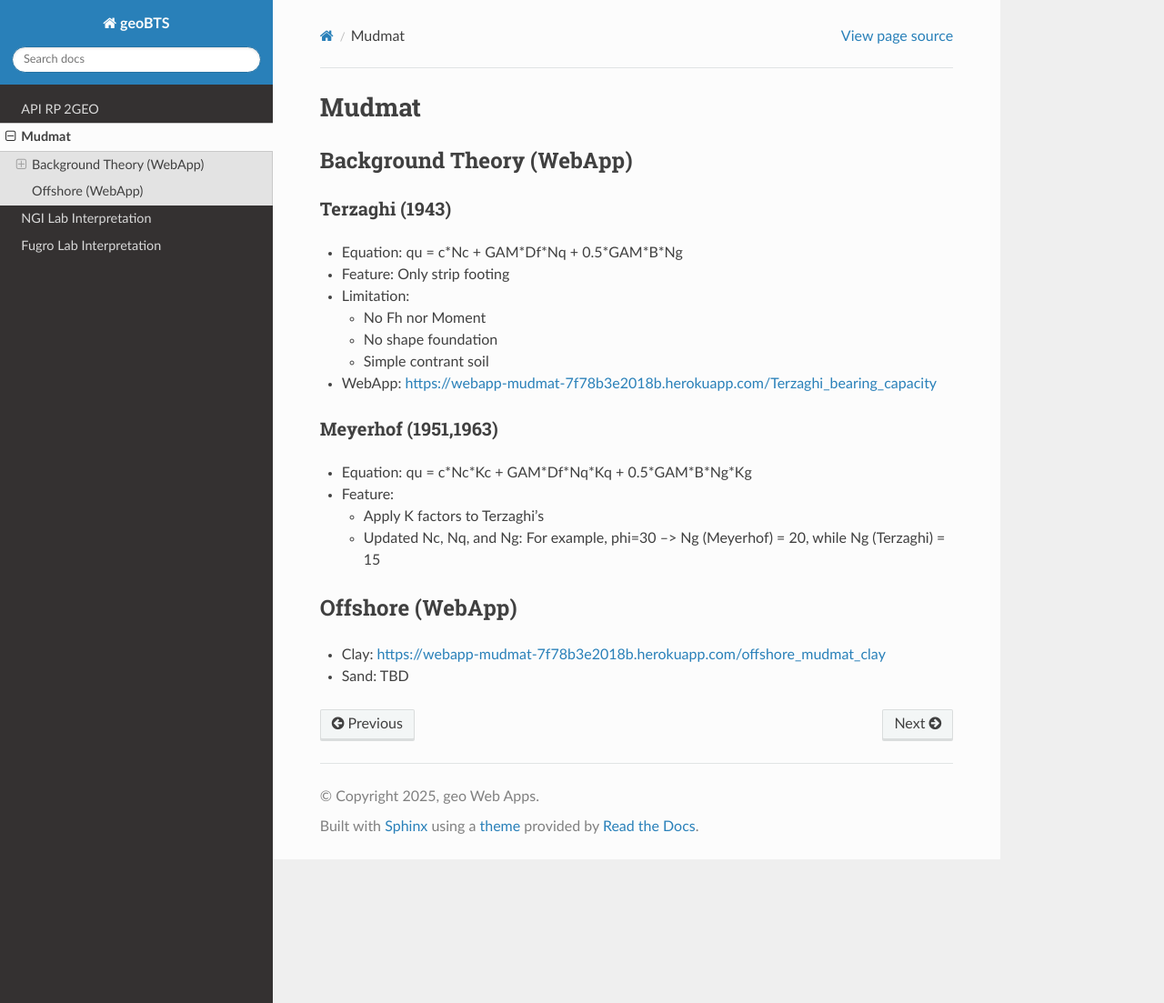
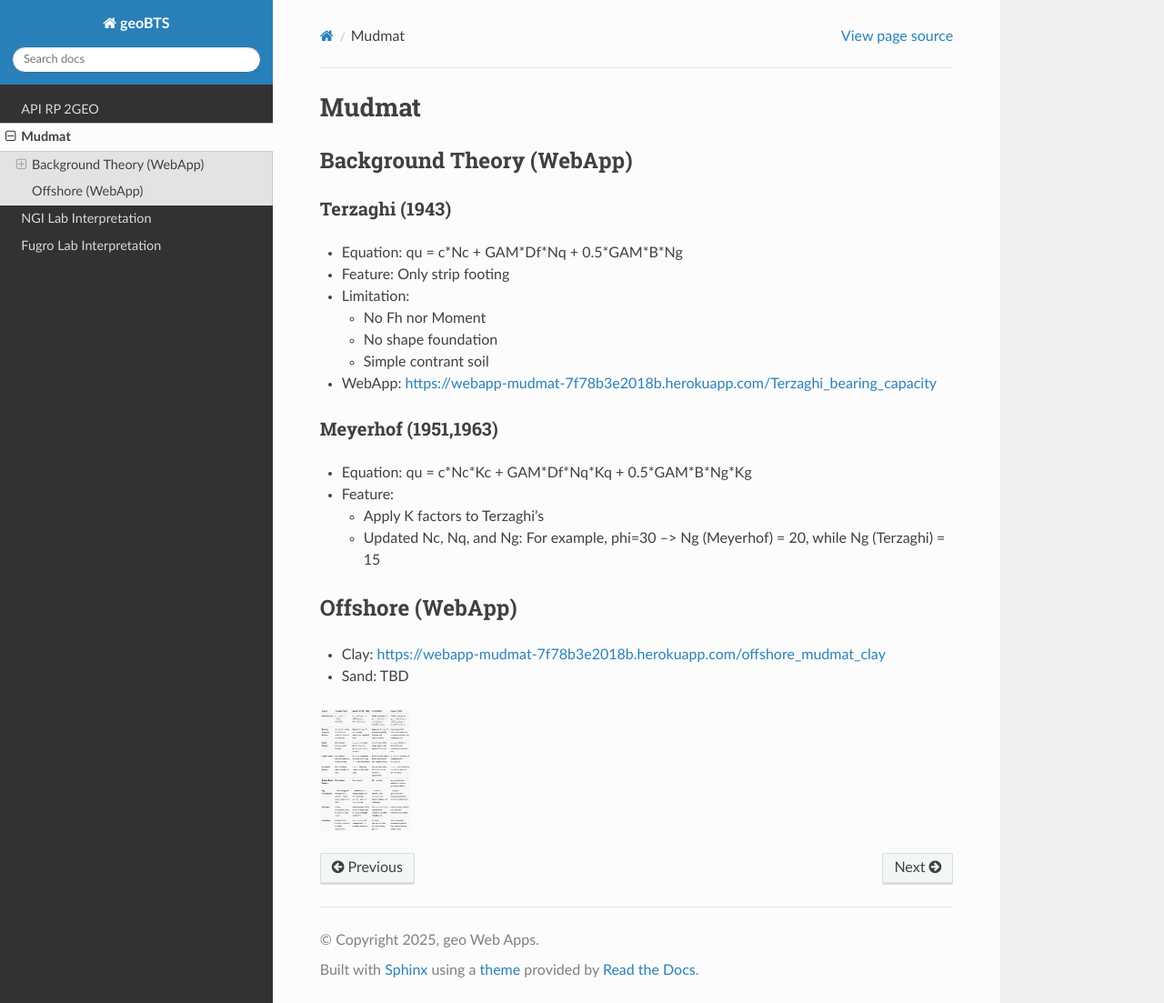
Before and after one commit to jungsohn/geoBTS, a Sphinx documentation site: the page built from docs/source/Mudmat.rst, in a window 1280 px wide and 1103 px high. Shown: the whole window at 91% size. Built offline with Sphinx 7.4.7 and the Read the Docs theme 3.1.0, drawn with Linux system fonts in a browser that asks for light colours.

Commit message:
Update Mudmat.rst

```diff
--- a/docs/source/Mudmat.rst
+++ b/docs/source/Mudmat.rst
@@ -36,3 +36,8 @@ Offshore (WebApp)
 - Clay: https://webapp-mudmat-7f78b3e2018b.herokuapp.com/offshore_mudmat_clay
 
 - Sand: TBD
+
+
+.. image:: https://raw.githubusercontent.com/jungsohn/geoBTS/main/docs/images/Grok_Terzaghi.png
+   :alt: geoBTS Logo
+   :width: 100px
```
